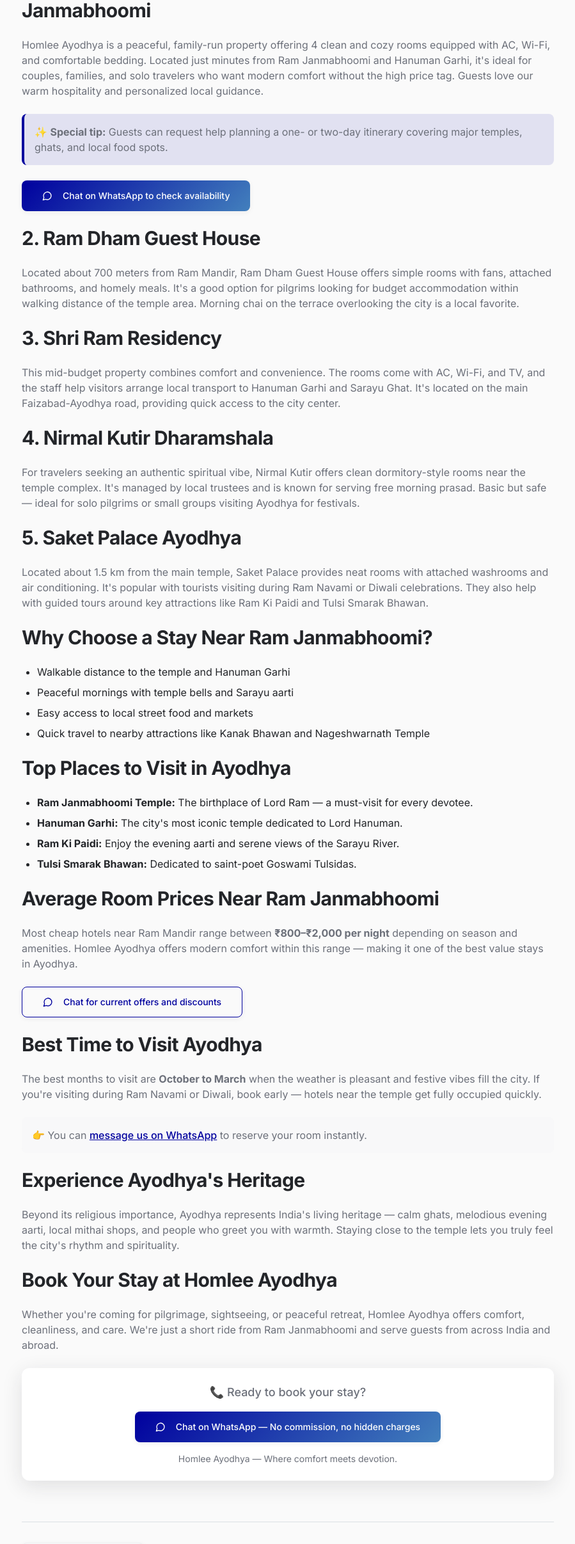
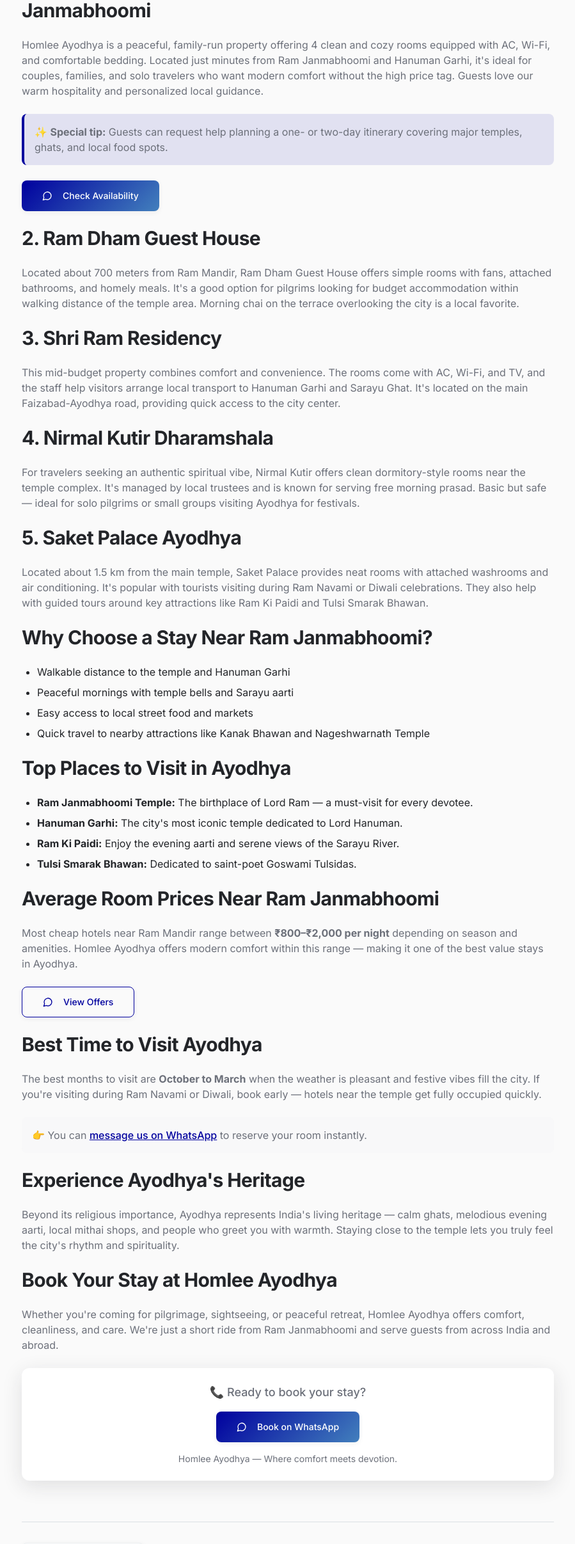
Before and after one commit to cogit0erg0sum/homlee-ayodhya-connect, a React (Vite) app: page /blog in a window 1280 px wide. Shown: the part 1146-3559 px from the top of the page at 64% size, without its empty margins (190-1089 px from the left). Built offline with nearby package versions, Linux system fonts and the light colour scheme; the HTML template or start-up script is replaced by a standard one.

Commit message:
Fix WhatsApp CTA length on mobile

```diff
--- a/src/pages/Blog.tsx
+++ b/src/pages/Blog.tsx
@@ -120,7 +120,7 @@ const Blog = () => {
                 <Button asChild size="lg" className="bg-hero-gradient my-4 text-white">
                   <a href={whatsappLink} target="_blank" rel="noopener noreferrer">
                     <MessageCircle className="mr-2 h-5 w-5 text-white" />
-                    Chat on WhatsApp to check availability
+                    Check Availability
                   </a>
                 </Button>
 
@@ -167,7 +167,7 @@ const Blog = () => {
                 <Button asChild variant="outline" size="lg" className="my-4 border-primary text-primary hover:bg-primary hover:text-white">
                   <a href={whatsappLink} target="_blank" rel="noopener noreferrer">
                     <MessageCircle className="mr-2 h-5 w-5" />
-                    Chat for current offers and discounts
+                    View Offers
                   </a>
                 </Button>
 
@@ -193,7 +193,7 @@ const Blog = () => {
                   <Button asChild size="lg" className="bg-hero-gradient text-white">
                     <a href={whatsappLink} target="_blank" rel="noopener noreferrer">
                       <MessageCircle className="mr-2 h-5 w-5 text-white" />
-                      Chat on WhatsApp — No commission, no hidden charges
+                      Book on WhatsApp
                     </a>
                   </Button>
                   <p className="text-sm text-muted-foreground">Homlee Ayodhya — Where comfort meets devotion.</p>
```
